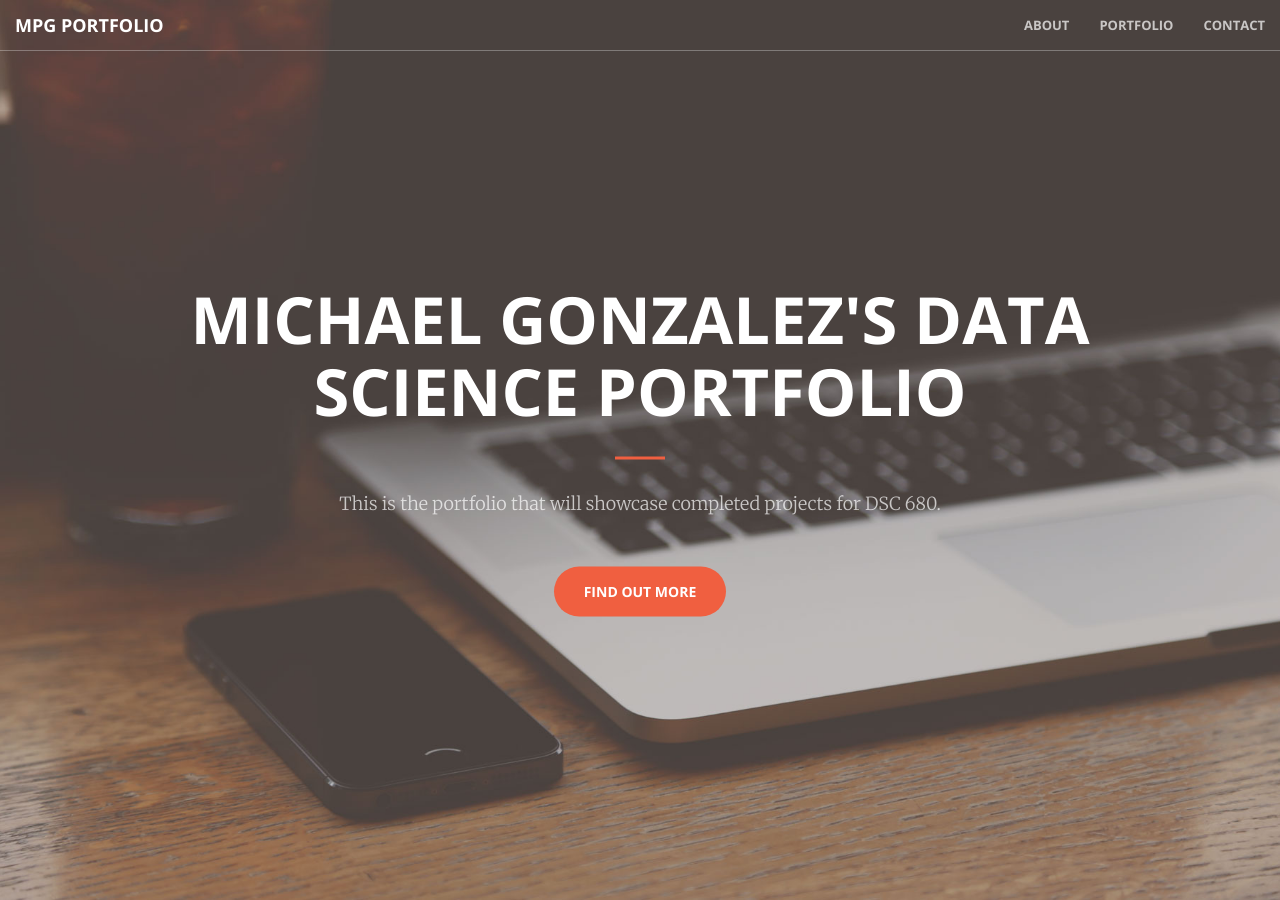
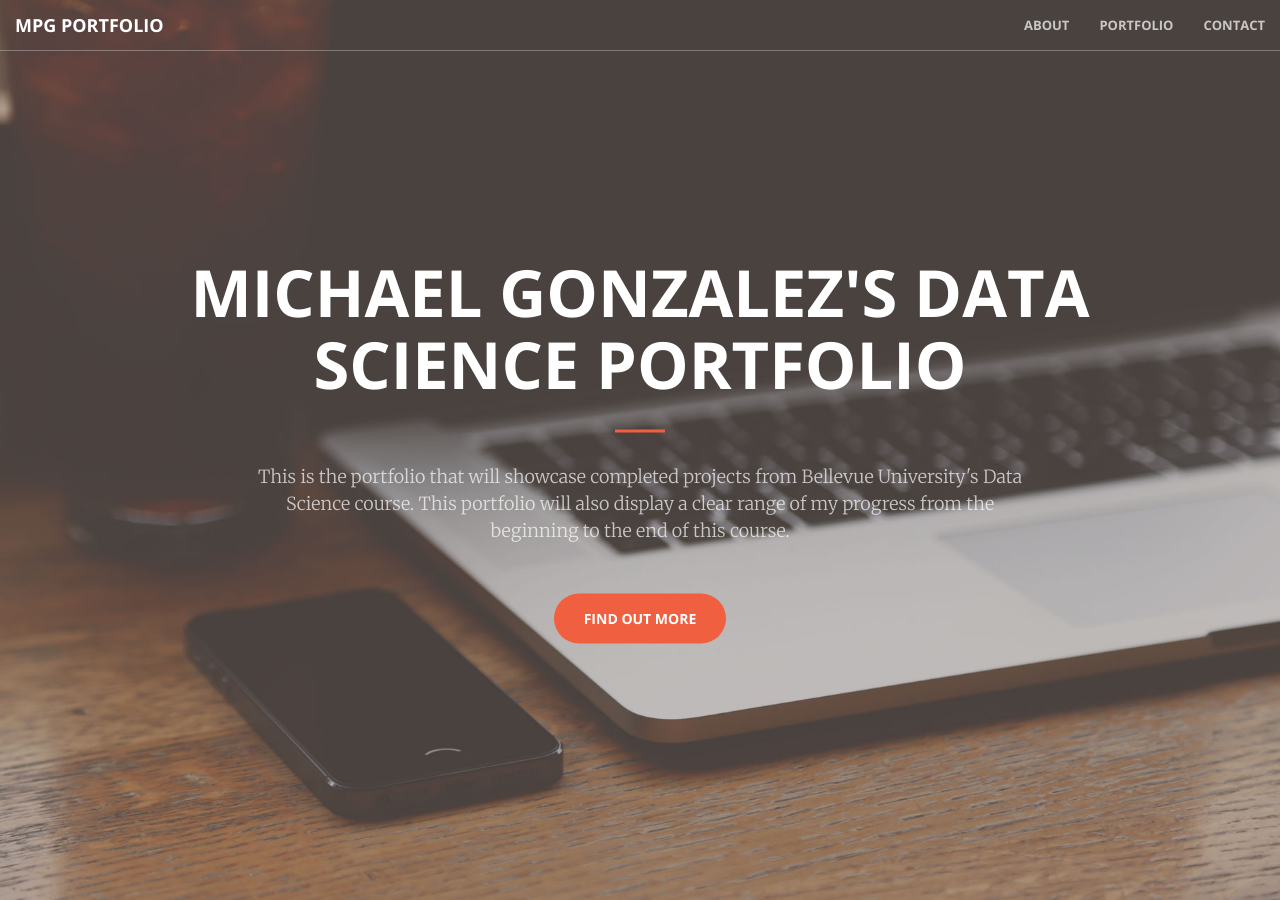
Before and after one commit to micgonzalez/micgonzalez.github.io, a Jekyll site: the page built from index.html, in a window 1280 px wide and 900 px high. Built offline with Jekyll 4.4.1, drawn with Linux system fonts in a browser that asks for light colours.

Commit message:
Updated header.html

```diff
--- a/_includes/header.html
+++ b/_includes/header.html
@@ -3,7 +3,8 @@
         <div class="header-content-inner">
             <h1>Michael Gonzalez's Data Science Portfolio</h1>
             <hr>
-            <p>This is the portfolio that will showcase completed projects for DSC 680.</p>
+            <p>This is the portfolio that will showcase completed projects from Bellevue University's Data Science course.
+                This portfolio will also display a clear range of my progress from the beginning to the end of this course.</p>
             <a href="#about" class="btn btn-primary btn-xl page-scroll">Find Out More</a>
         </div>
     </div>
```
